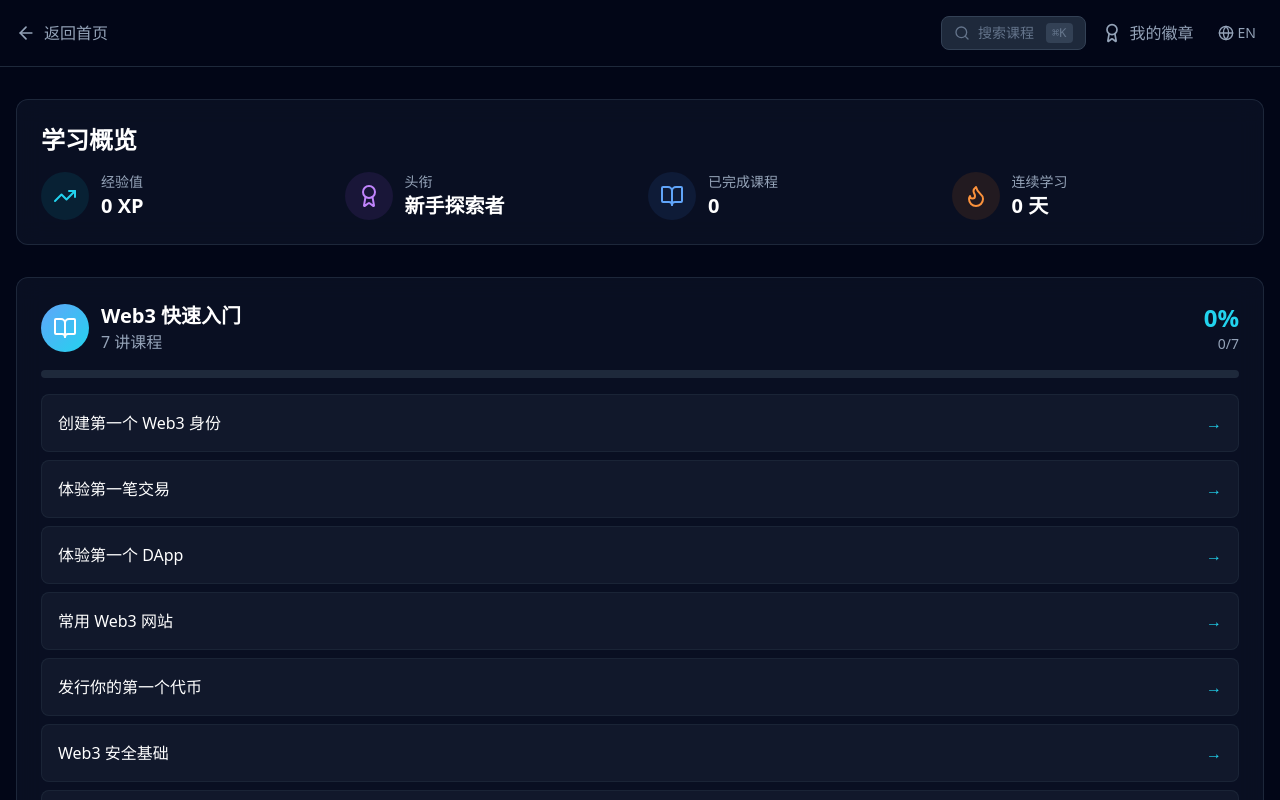
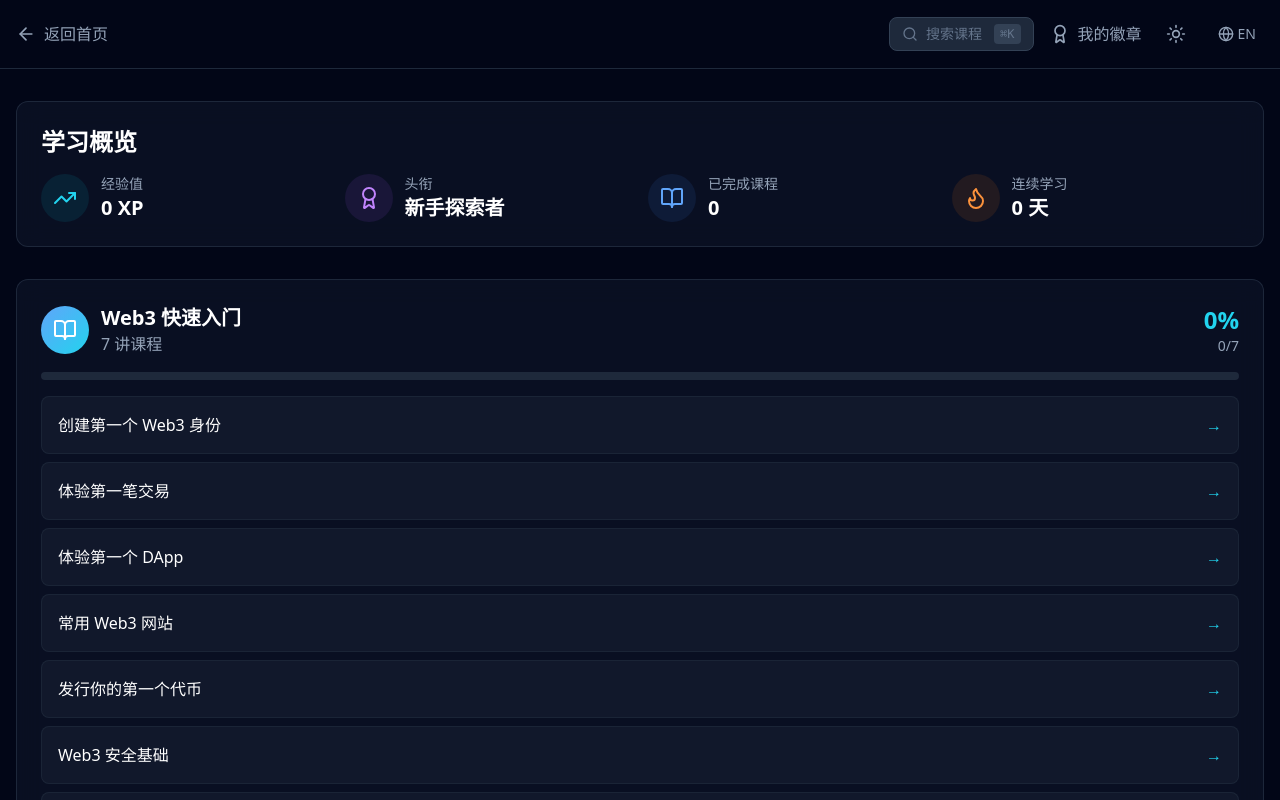
Before and after one commit to beihaili/Get-Started-with-Web3, a React (Vite) app: page /Get-Started-with-Web3/zh/dashboard in a window 1280 px wide. Shown: the top 800 px of the page. Built offline with nearby package versions, Linux system fonts and the light colour scheme.

Commit message:
feat: add dark/light mode toggle component
Co-Authored-By: Claude Opus 4.6 (1M context) <noreply@anthropic.com>

```diff
--- /dev/null
+++ b/src/components/ThemeToggle.jsx
@@ -0,0 +1,21 @@
+import { Sun, Moon } from 'lucide-react';
+import { useThemeStore } from '../store/useThemeStore';
+
+/**
+ * 暗色/亮色模式切换按钮
+ */
+const ThemeToggle = () => {
+  const { theme, toggleTheme } = useThemeStore();
+
+  return (
+    <button
+      onClick={toggleTheme}
+      aria-label={theme === 'dark' ? 'Switch to light mode' : 'Switch to dark mode'}
+      className="p-2 rounded-lg text-slate-400 hover:text-cyan-400 hover:bg-slate-800/50 dark:hover:bg-slate-800/50 transition-colors"
+    >
+      {theme === 'dark' ? <Sun className="w-5 h-5" /> : <Moon className="w-5 h-5" />}
+    </button>
+  );
+};
+
+export default ThemeToggle;
--- a/src/pages/DashboardPage.jsx
+++ b/src/pages/DashboardPage.jsx
@@ -6,6 +6,7 @@ import { useSearchStore } from '../store/useSearchStore';
 import { COURSE_DATA } from '../config/courseData';
 import { Web3Oracle } from '../components/interactive';
 import LanguageSwitcher from '../components/LanguageSwitcher';
+import ThemeToggle from '../components/ThemeToggle';
 import SeoHead from '../components/SeoHead';
 
 /**
@@ -64,6 +65,7 @@ const DashboardPage = () => {
               <Award className="w-5 h-5" />
               <span>{t('nav.badges')}</span>
             </Link>
+            <ThemeToggle />
             <LanguageSwitcher />
           </div>
         </div>
--- a/src/pages/ReaderPage.jsx
+++ b/src/pages/ReaderPage.jsx
@@ -12,6 +12,7 @@ import { COURSE_DATA } from '../config/courseData';
 import ShareCard from '../components/ShareCard';
 import SponsorBanner from '../components/SponsorBanner';
 import LanguageSwitcher from '../components/LanguageSwitcher';
+import ThemeToggle from '../components/ThemeToggle';
 import SeoHead from '../components/SeoHead';
 
 /**
@@ -145,6 +146,7 @@ const ReaderPage = () => {
                 {t('reader.markComplete')}
               </button>
             )}
+            <ThemeToggle />
             <LanguageSwitcher />
           </div>
         </div>
```
Also changed, not shown: 1 other file (tests, documents, lock files or other folders).
